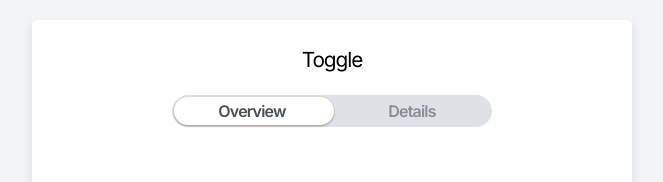
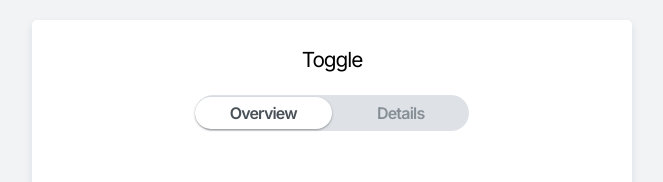
Before and after one commit to kec0130/wanted_pre_onboarding, a React (Create React App) app: page / in a window 1280 px wide. Shown: the top 182 px of the page, without its empty margins (308-971 px from the left). Built offline with nearby package versions, Linux system fonts and the light colour scheme.

Commit message:
Refactor: simplify toggle logic

```diff
--- a/src/components/Tab/index.tsx
+++ b/src/components/Tab/index.tsx
@@ -15,9 +15,11 @@ export default function Tab({ tabs }: TabProps) {
       <h3 className='title'>Tab</h3>
       <div className={styles.tabWrapper}>
         <div>
-          {tabs.map((tab, index) => (
+          {tabs.map((tab, index) => {
+            const key = `tab-${index}-${tab}`
+            return (
               <button
-              key={tab}
+                key={key}
                 type='button'
                 className={classNames(styles.tab, { [styles.active]: currentIndex === index })}
                 onClick={() => setCurrentIndex(index)}
@@ -25,7 +27,8 @@ export default function Tab({ tabs }: TabProps) {
               >
                 {tab}
               </button>
-          ))}
+            )
+          })}
         </div>
         <span
           className={styles.indicator}
--- a/src/components/Toggle/Toggle.module.scss
+++ b/src/components/Toggle/Toggle.module.scss
@@ -2,36 +2,35 @@
 @use '/src/styles/constants/sizes';
 @use '/src/styles/constants/levels';
 
-.slider {
+.toggleWrapper {
   position: relative;
   display: flex;
   align-items: center;
-  width: 320px;
-  height: sizes.$TOGGLE_HEIGHT;
-  font-size: 100%;
   background-color: colors.$BACKGROUND;
   border-radius: sizes.$TOGGLE_HEIGHT;
+
+  .indicator {
+    position: absolute;
+    height: calc(100% - 4px);
+    background-color: colors.$WHITE;
+    border-radius: 1rem;
+    box-shadow: 0 1px 3px rgba(0, 0, 0, 12%), 0 1px 2px rgba(0, 0, 0, 24%);
+    transition: 0.2s ease-in-out;
   }
 
   .option {
-  z-index: levels.$TOGGLE;
-  width: 50%;
+    z-index: levels.$TOGGLE_BUTTON;
+    display: flex;
+    justify-content: center;
+    padding: 8px 40px;
+    font-size: 100%;
     font-weight: 600;
     color: colors.$FONT_LIGHT;
+    text-align: center;
     transition: 0.2s ease-in-out;
 
     &.active {
       color: colors.$FONT_DARK;
     }
   }
-
-.indicator {
-  position: absolute;
-  top: 2px;
-  left: 2px;
-  width: 50%;
-  height: calc(sizes.$TOGGLE_HEIGHT - 4px);
-  background-color: colors.$WHITE;
-  border-radius: 1rem;
-  box-shadow: 0 1px 3px rgba(0, 0, 0, 12%), 0 1px 2px rgba(0, 0, 0, 24%);
 }
--- a/src/components/Toggle/index.tsx
+++ b/src/components/Toggle/index.tsx
@@ -1,51 +1,40 @@
-import { useState } from 'react'
+import { useMemo, useState } from 'react'
 import classNames from 'classnames'
 import styles from './Toggle.module.scss'
 
 interface ToggleProps {
-  defaultOption: string
-  anotherOption: string
+  options: Array<string>
 }
 
-export default function Toggle({ defaultOption, anotherOption }: ToggleProps) {
-  const [defaultActivation, setDefaultActivation] = useState(true)
-
-  const moveHighlight = () => {
-    const highlight = document.querySelector('.toggle__highlight')
-    const parent = highlight?.parentElement
-
-    if (!highlight || !parent) return
-
-    highlight.animate(
-      [
-        {
-          transform: `translateX(${defaultActivation ? parent.offsetWidth / 2 - 4 : 0}px)`,
-        },
-      ],
-      {
-        duration: 200,
-        easing: 'ease-in-out',
-        fill: 'forwards',
-      }
-    )
-  }
+export default function Toggle({ options }: ToggleProps) {
+  const [currentIndex, setCurrentIndex] = useState(0)
+  const optionWidth = useMemo(() => 100 / options.length, [options])
 
   return (
     <article className='container'>
       <h3 className='title'>Toggle</h3>
       <div className={styles.toggleWrapper}>
-        <button
-          type='button'
-          className={styles.slider}
-          onClick={() => {
-            setDefaultActivation((current) => !current)
-            moveHighlight()
+        {options.map((option, index) => {
+          const key = `toggle-${index}-${option}`
+          return (
+            <button
+              key={key}
+              type='button'
+              className={classNames(styles.option, { [styles.active]: currentIndex === index })}
+              onClick={() => setCurrentIndex(index)}
+              style={{ width: `${optionWidth}%` }}
+            >
+              {option}
+            </button>
+          )
+        })}
+        <span
+          className={styles.indicator}
+          style={{
+            width: `${optionWidth}%`,
+            transform: `translateX(${currentIndex * 100}%)`,
           }}
-        >
-          <div className={classNames(styles.option, { [styles.active]: defaultActivation })}>{defaultOption}</div>
-          <div className={classNames(styles.option, { [styles.active]: !defaultActivation })}>{anotherOption}</div>
-          <span className={styles.indicator} />
-        </button>
+        />
       </div>
     </article>
   )
--- a/src/routes/index.tsx
+++ b/src/routes/index.tsx
@@ -10,9 +10,9 @@ export default function App() {
   return (
     <div className={styles.background}>
       <main className={styles.mainContainer}>
-        <Toggle defaultOption='Overview' anotherOption='Details' />
+        <Toggle options={['Overview', 'Details']} />
         <Tab tabs={['Windows', 'Mac', 'Linux']} />
-        <Slider labelStep={25} />
+        <Slider min={1} max={100} labelStep={25} />
         <Input />
         <Dropdown category='Country' list={listOfCountries} />
       </main>
--- a/src/styles/constants/_levels.scss
+++ b/src/styles/constants/_levels.scss
@@ -1,4 +1,4 @@
 $GNB: 1000;
 $DROPDOWN: 1001;
-$TOGGLE: 10;
+$TOGGLE_BUTTON: 11;
 $SLIDER: 10;
```
Lines whose indentation alone changed are shown as unchanged.
